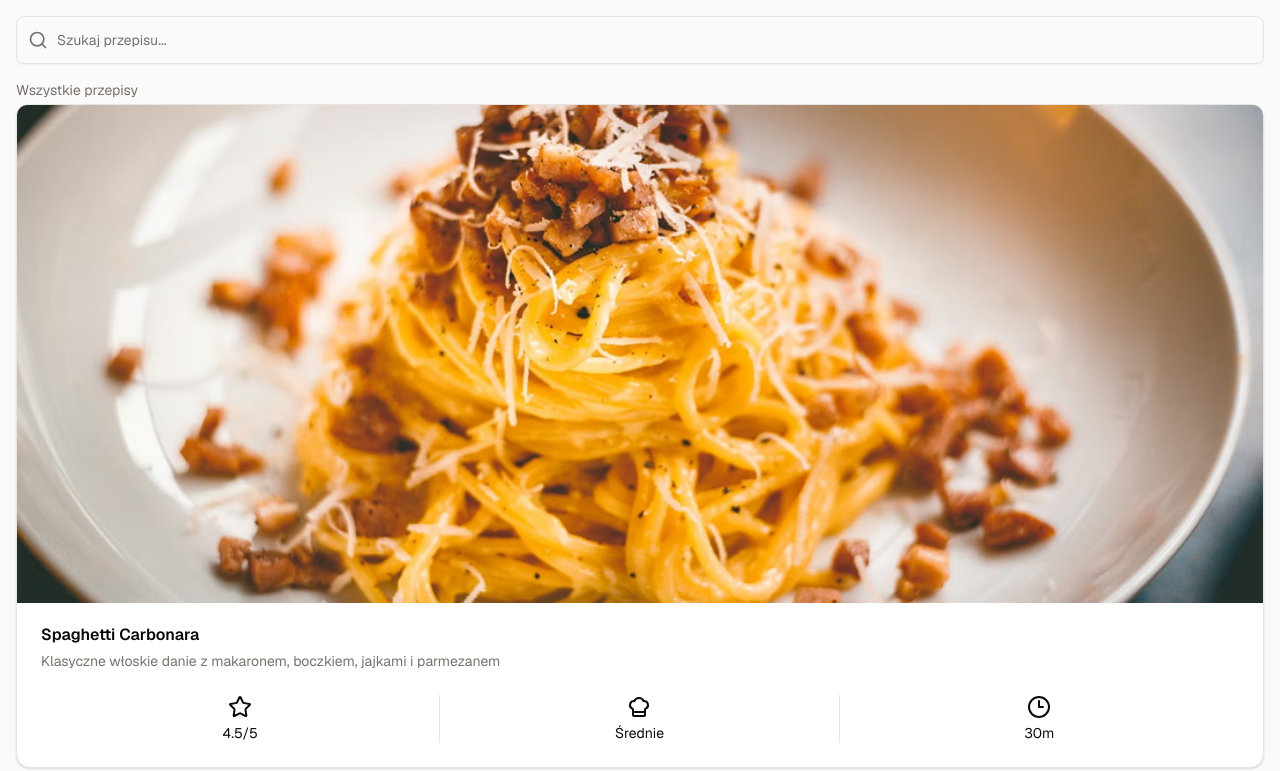
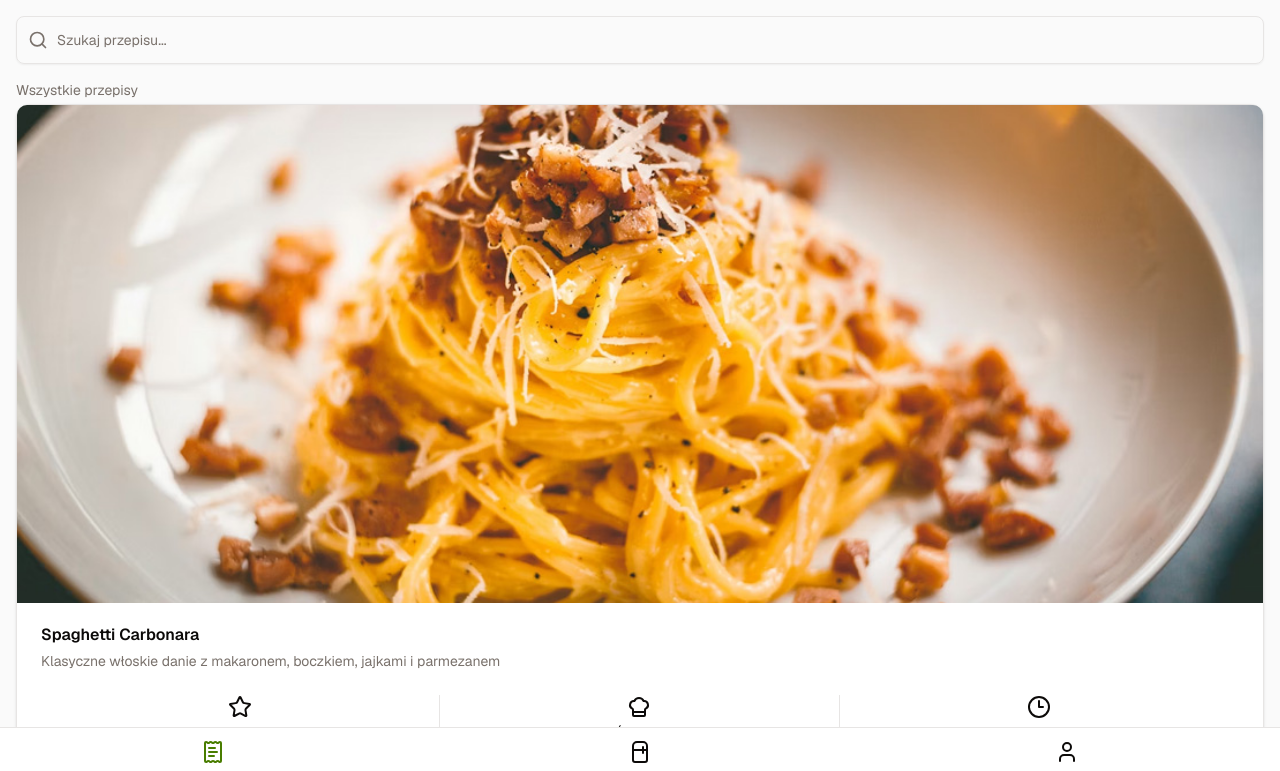
Before and after one commit to KrystianKurlej/smart-meal-planner, a Next.js app: page / in a window 1280 px wide. Shown: the top 771 px of the page. Built offline with nearby package versions, Linux system fonts and the light colour scheme.

Commit message:
Dodaj komponent NavBottom do nawigacji między zakładkami w aplikacji

```diff
--- a/app/layout.tsx
+++ b/app/layout.tsx
@@ -1,6 +1,7 @@
 import type { Metadata } from "next";
 import { Geist, Geist_Mono } from "next/font/google";
 import "./globals.css";
+import NavBottom from "@/components/nav-bottom";
 
 const geistSans = Geist({
   variable: "--font-geist-sans",
@@ -25,8 +26,9 @@ export default function RootLayout({
   return (
     <html lang="en">
       <body
-        className={`${geistSans.variable} ${geistMono.variable} antialiased bg-zinc-50 font-sans`}
+        className={`${geistSans.variable} ${geistMono.variable} antialiased bg-zinc-50 font-sans pb-16`}
       >
+        <NavBottom />
         <div className="p-4">
           {children}
         </div>
--- /dev/null
+++ b/components/nav-bottom.tsx
@@ -0,0 +1,46 @@
+'use client';
+
+import React from "react";
+import { ReceiptText, Refrigerator, User } from "lucide-react";
+
+export default function NavBottom() {
+    const [activeTab, setActiveTab] = React.useState<string>("recipes");
+
+    const handleTabClick = (tab: string) => {
+        setActiveTab(tab);
+    }
+
+    return(
+        <nav className="fixed bottom-0 left-0 w-full bg-white border-t text-center z-10 shadow-xl">
+            <ul className="grid grid-cols-3 h-18">
+                <li className="h-full">
+                    <button
+                        className={`flex flex-col gap-1 items-center justify-center h-full w-full ${activeTab === 'recipes' ? 'text-lime-700' : ''}`}
+                        onClick={() => handleTabClick('recipes')}
+                    >
+                        <ReceiptText size={24} />
+                        <span className="text-sm block">Recipes</span>
+                    </button>
+                </li>
+                <li className="h-full">
+                    <button
+                        className={`flex flex-col gap-1 items-center justify-center h-full w-full ${activeTab === 'assets' ? 'text-lime-700' : ''}`}
+                        onClick={() => handleTabClick('assets')}
+                    >
+                        <Refrigerator size={24} />
+                        <span className="text-sm block">Assets</span>
+                    </button>
+                </li>
+                <li className="h-full">
+                    <button
+                        className={`flex flex-col gap-1 items-center justify-center h-full w-full ${activeTab === 'profile' ? 'text-lime-700' : ''}`}
+                        onClick={() => handleTabClick('profile')}
+                    >
+                        <User size={24} />
+                        <span className="text-sm block">Profile</span>
+                    </button>
+                </li>
+            </ul>
+        </nav>
+    );
+}
```
